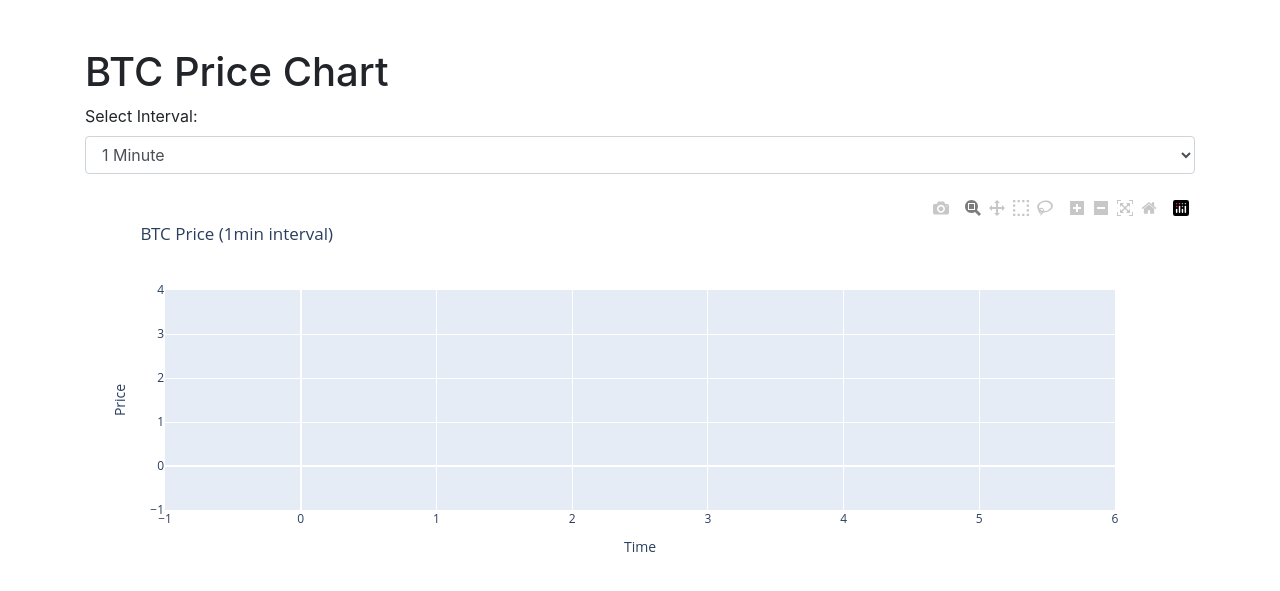
After one commit to lanlicyuen/Flask, a Flask app: template News/templates/btc_price_chart.html in a window 1280 px wide. The commit adds this page. Shown: the top 591 px of the page. Run offline with Flask 2, Linux system fonts and the light colour scheme; the template is opened without the code that fills it, so the values that code supplies are empty; some libraries are stand-ins or nearby versions.

Commit message:
新增走势K线

```diff
--- a/News/app.py
+++ b/News/app.py
@@ -8,6 +8,11 @@ from dotenv import load_dotenv
 from flask_sqlalchemy import SQLAlchemy
 from flask_login import UserMixin, LoginManager, login_user, login_required, logout_user, current_user
 from flask_bcrypt import Bcrypt
+import plotly
+import plotly.graph_objs as go
+import pandas as pd
+from decimal import Decimal
+from sqlalchemy.types import DECIMAL
 
 # 加载环境变量
 load_dotenv()
@@ -26,18 +31,10 @@ class User(UserMixin, db.Model):
     username = db.Column(db.String(150), unique=True, nullable=False)
     password = db.Column(db.String(150), nullable=False)
 
-class UserSetting(db.Model):
-    id = db.Column(db.Integer, primary_key=True)
-    user_id = db.Column(db.Integer, db.ForeignKey('user.id'), nullable=False)
-    keyword = db.Column(db.String(150), nullable=False)
-    send_time = db.Column(db.Time, nullable=False)
-    loop = db.Column(db.Boolean, default=False)
-    interval = db.Column(db.Integer, default=10)
-
 class BTCPrice(db.Model):
     id = db.Column(db.Integer, primary_key=True)
     timestamp = db.Column(db.DateTime, nullable=False, default=datetime.utcnow)
-    price = db.Column(db.Float, nullable=False)
+    price = db.Column(DECIMAL(10, 2), nullable=False)
 
 @login_manager.user_loader
 def load_user(user_id):
@@ -52,9 +49,9 @@ def btc_price():
     binance_api_url = 'https://api.binance.com/api/v3/ticker/price?symbol=BTCUSDT'
     response = requests.get(binance_api_url)
     btc_price = None
-    if (response.status_code == 200):
+    if response.status_code == 200:
         data = response.json()
-        btc_price = float(data['price'])
+        btc_price = Decimal(data['price']).quantize(Decimal('0.01'))
         # 将价格和当前时间（北京时间）记录到数据库
         beijing_time = datetime.now(pytz.timezone('Asia/Shanghai'))
         btc_record = BTCPrice(price=btc_price, timestamp=beijing_time)
@@ -63,38 +60,8 @@ def btc_price():
     else:
         # 如果请求失败，打印错误并返回默认价格
         print(f"Failed to fetch BTC price: {response.status_code}")
-        btc_price = 0.0
-    return jsonify({'btc_price': btc_price})
-
-@app.route('/btc_price_data')
-def btc_price_data():
-    interval = request.args.get('interval', '1min')
-    intervals = {
-        '1min': timedelta(minutes=1),
-        '5min': timedelta(minutes=5),
-        '15min': timedelta(minutes=15),
-        '30min': timedelta(minutes=30),
-        '1hour': timedelta(hours=1),
-        '1day': timedelta(days=1)
-    }
-    if interval not in intervals:
-        interval = '1min'
-
-    end_time = datetime.now(pytz.timezone('Asia/Shanghai'))
-    start_time = end_time - intervals[interval]
-
-    prices = BTCPrice.query.filter(BTCPrice.timestamp >= start_time).order_by(BTCPrice.timestamp).all()
-
-    data = {
-        'timestamp': [price.timestamp for price in prices],
-        'price': [price.price for price in prices]
-    }
-
-    return jsonify(data)
-
-@app.route('/btc_price_chart')
-def btc_price_chart():
-    return render_template('btc_price_chart.html')
+        btc_price = Decimal(0.0).quantize(Decimal('0.01'))
+    return jsonify({'btc_price': float(btc_price)})
 
 @app.route('/btc_price_chart_data')
 def btc_price_chart_data():
@@ -117,19 +84,48 @@ def btc_price_chart_data():
 
     data = {
         'timestamp': [price.timestamp for price in prices],
-        'price': [price.price for price in prices]
+        'price': [float(price.price) for price in prices]
     }
 
     df = pd.DataFrame(data)
-    fig = px.line(df, x='timestamp', y='price', title=f'BTC Price ({interval} interval)')
+    fig = go.Figure(data=[go.Candlestick(x=df['timestamp'],
+                open=df['price'],
+                high=df['price'],
+                low=df['price'],
+                close=df['price'])])
+    fig.update_layout(
+        title=f'BTC Price ({interval} interval)',
+        xaxis_title='Time',
+        yaxis_title='Price',
+        yaxis=dict(tickformat='f')  # 使用f格式化，不使用千位分隔符
+    )
     graphJSON = json.dumps(fig, cls=plotly.utils.PlotlyJSONEncoder)
 
     return Response(graphJSON, mimetype='application/json')
 
-@app.route('/dashboard')
-@login_required
-def dashboard():
-    return render_template('dashboard.html')
+
+
+@app.route('/send_chart_to_discord', methods=['POST'])
+def send_chart_to_discord():
+    webhook_url = request.form.get('webhook_url')
+    interval = request.form.get('interval', '1min')
+    if not webhook_url:
+        webhook_url = 'https://discord.com/api/webhooks/1247795423679217704/PkkTjASXNZ09gsl0KLyfB_hyo8wphjzdjB7z6zjC49Ll-OgSNM7h4DtUC41KIK9Naiuk'
+
+    chart_data_url = url_for('btc_price_chart_data', interval=interval, _external=True)
+    response = requests.get(chart_data_url)
+    if response.status_code == 200:
+        chart_data = response.json()
+        fig = plotly.io.from_json(json.dumps(chart_data))
+        chart_image = plotly.io.to_image(fig, format='png', engine='kaleido')
+        files = {'file': ('chart.png', chart_image)}
+        response = requests.post(webhook_url, files=files)
+        if response.status_code == 204:
+            return 'Chart sent to Discord successfully', 200
+        else:
+            return f'Failed to send chart to Discord: {response.status_code}', response.status_code
+    else:
+        return 'Failed to fetch chart data', 500
 
 @app.route('/register', methods=['GET', 'POST'])
 def register():
--- /dev/null
+++ b/News/templates/btc_price_chart.html
@@ -0,0 +1,49 @@
+<!DOCTYPE html>
+<html lang="en">
+<head>
+    <meta charset="UTF-8">
+    <meta name="viewport" content="width=device-width, initial-scale=1.0">
+    <link rel="stylesheet" href="https://stackpath.bootstrapcdn.com/bootstrap/4.5.2/css/bootstrap.min.css">
+    <title>BTC Price Chart</title>
+    <style>
+        .chart-container {
+            position: relative;
+            height: 400px;
+            width: 100%;
+        }
+    </style>
+</head>
+<body>
+    <div class="container">
+        <h1 class="mt-5">BTC Price Chart</h1>
+        <div class="form-group">
+            <label for="interval">Select Interval:</label>
+            <select id="interval" class="form-control" onchange="updateChart()">
+                <option value="1min">1 Minute</option>
+                <option value="5min">5 Minutes</option>
+                <option value="15min">15 Minutes</option>
+                <option value="30min">30 Minutes</option>
+                <option value="1hour">1 Hour</option>
+                <option value="1day">1 Day</option>
+            </select>
+        </div>
+        <div id="chart" class="chart-container"></div>
+    </div>
+    <script src="https://cdn.plot.ly/plotly-latest.min.js"></script>
+    <script>
+        function updateChart() {
+            const interval = document.getElementById('interval').value;
+            fetch(`/btc_price_chart_data?interval=${interval}`)
+                .then(response => response.json())
+                .then(data => {
+                    Plotly.newPlot('chart', data.data, data.layout);
+                })
+                .catch(error => console.error('Error fetching chart data:', error));
+        }
+
+        document.addEventListener('DOMContentLoaded', () => {
+            updateChart();
+        });
+    </script>
+</body>
+</html>
```
Also changed, not shown: News/templates/index.html (+66 -0 lines).
